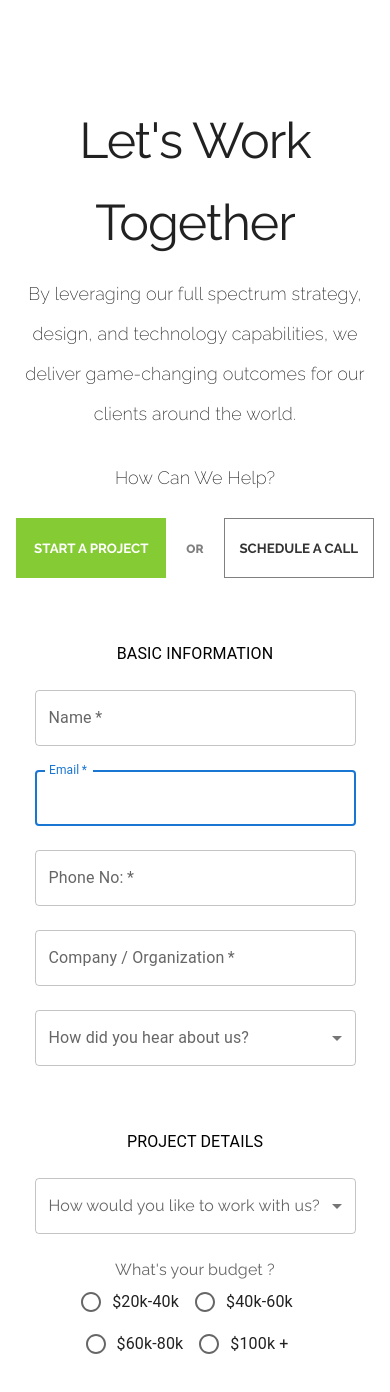
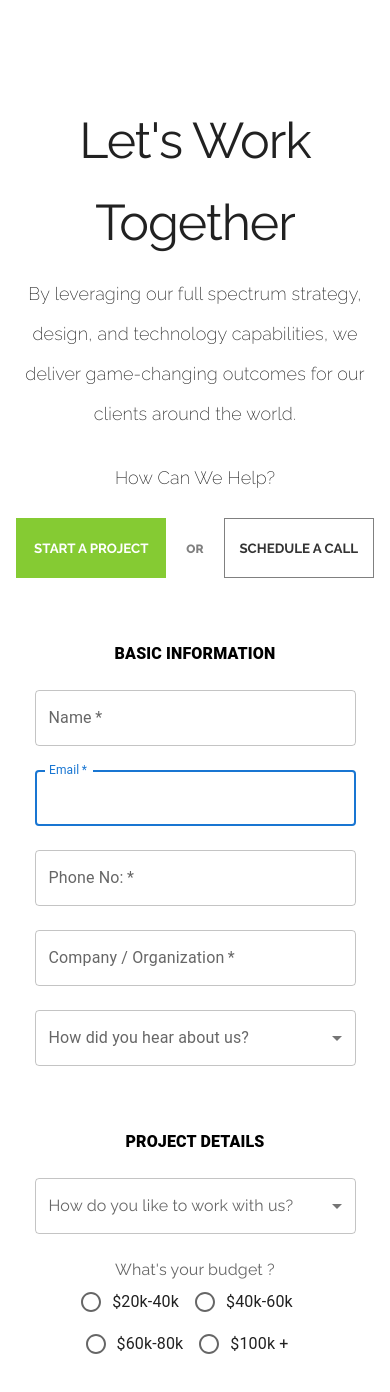
Before and after one commit to jaison080/anile-media, a Next.js app in the folder anile-media-website/: page /form in a window 390 px wide. Shown: the top 1392 px of the page. Built offline with nearby package versions, Linux system fonts and the light colour scheme.

Commit message:
Made UI responsive for Mobile view

```diff
--- a/anile-media-website/pages/form.js
+++ b/anile-media-website/pages/form.js
@@ -173,14 +173,14 @@ const [age1, setAge1] = React.useState('');
             <Grid container spacing={3} sx={{display:'flex',justifyContent:'center'}}>
                <Grid item xs={10} >
                 <FormControl fullWidth>
-                <InputLabel sx={{ fontFamily:'Raleway'}} id="demo-multiple-name-label">How would you like to work with us?</InputLabel>
+                <InputLabel sx={{ fontFamily:'Raleway'}} id="demo-multiple-name-label">How do you like to work with us?</InputLabel>
          <Select
           labelId="demo-multiple-name-label"
           id="demo-multiple-name"
           value={age1}
           sx={{ fontFamily:'Raleway'}}
           onChange={handleChange1}
-          input={<OutlinedInput label="How would you like to work with us?" />}
+          input={<OutlinedInput label="How do you like to work with us?" />}
         >
 
             <MenuItem
--- a/anile-media-website/styles/globals.css
+++ b/anile-media-website/styles/globals.css
@@ -107,7 +107,7 @@ display: flex;
 .form-title
 {
 font-family: var(--primary-font);
-  font-weight: 800;
+  font-weight: 800 !important;
   font-size: 15px;
   display: flex;
   justify-content: center;
```
